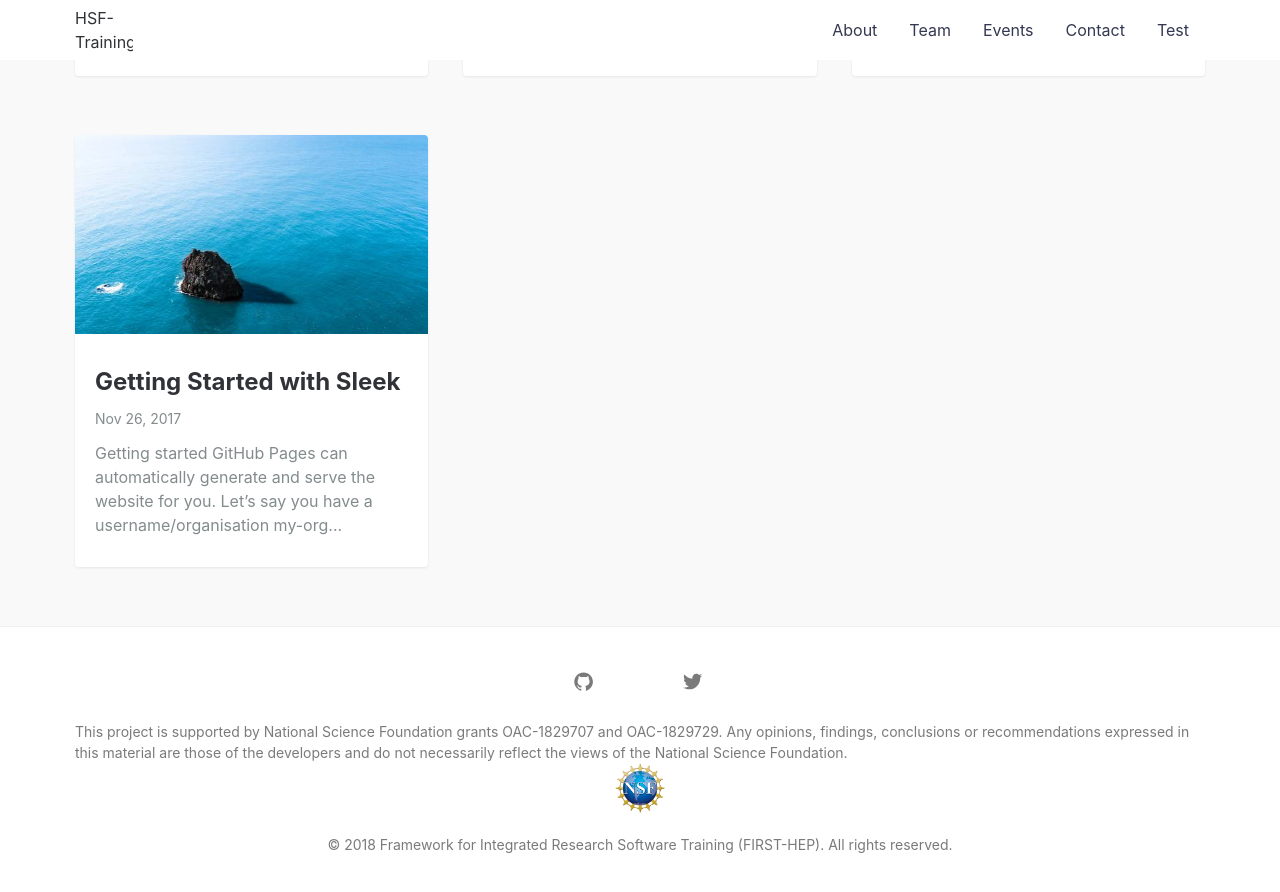
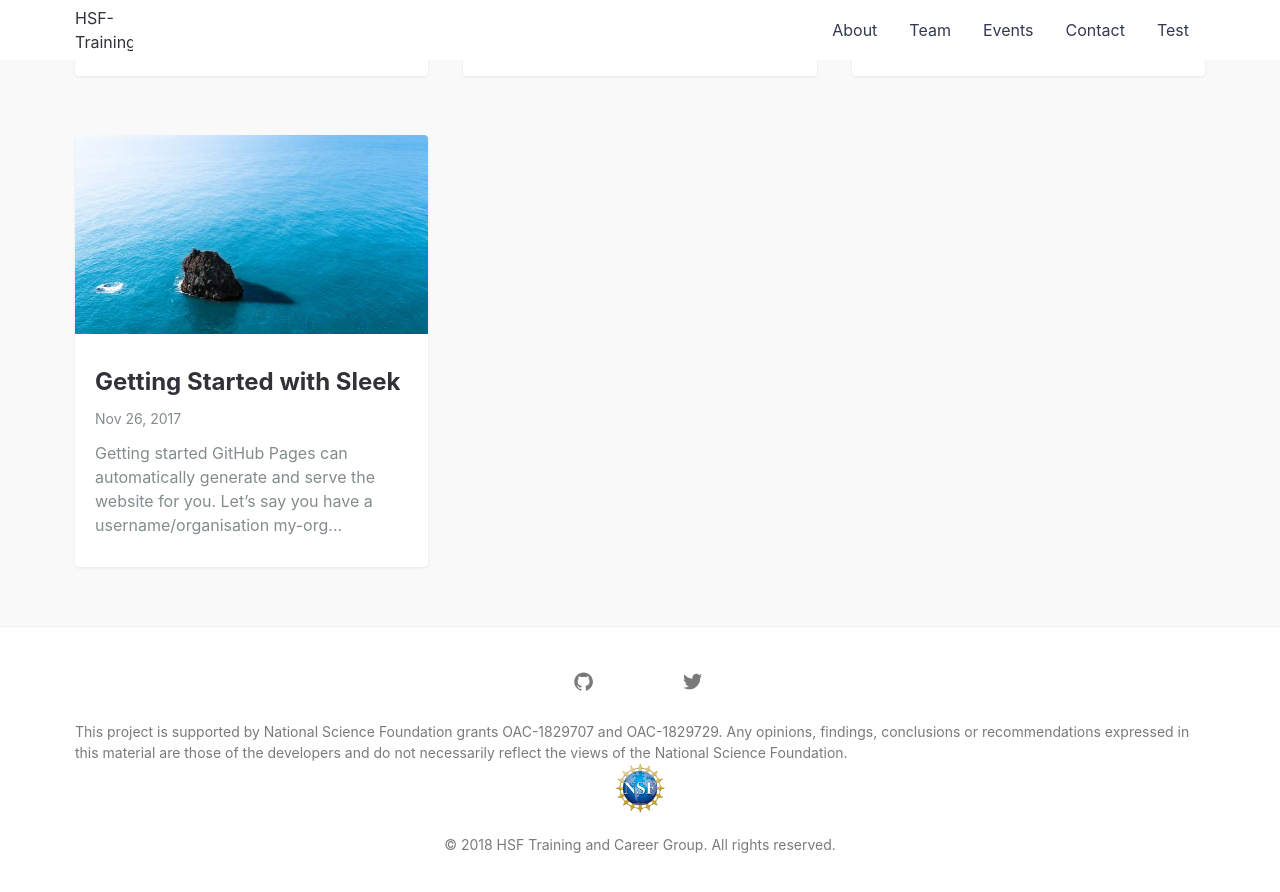
Before and after one commit to fatala22/HSF_TRAINING, a Jekyll site: the page built from index.md, in a window 1280 px wide and 900 px high, scrolled down 1128 px. Shown: the top 892 px of the window. Built offline with Jekyll 4.4.1, drawn with Linux system fonts in a browser that asks for light colours; some of the changed text lies outside the part shown.

Commit message:
title change

```diff
--- a/_config.yml
+++ b/_config.yml
@@ -13,8 +13,11 @@
 # you will see them accessed via {{ site.title }}, {{ site.email }}, and so on.
 # You can create any custom variable you would like, and they will be accessible
 # in the templates via {{ site.myvariable }}.
-title: Framework for Integrated Research Software Training (FIRST-HEP) # your site title
-email: Peter.Elmer@cern.ch
+#title: Framework for Integrated Research Software Training (FIRST-HEP) # your site title
+title: HSF Training and Career Group # your site title
+
+#email: Peter.Elmer@cern.ch
+email: malik@fnal.gov
 description: >- # this means to ignore newlines until "baseurl:"
   Write an awesome description for your new site here. You can edit this
   line in _config.yml. It will appear in your document head meta (for
--- a/_includes/head.html
+++ b/_includes/head.html
@@ -12,8 +12,8 @@
   <link rel="mask-icon" href="{{ '/assets/img/icons/safari-pinned-tab.svg?v=qA3OXqyw77' | relative_url }}" color="#5bbad5">
   <!--[if IE]><link rel="shortcut icon" href="/assets/img/icons/favicon.ico?v=qA3OXqyw77"><![endif]-->
   <link rel="shortcut icon" href="{{ '/assets/img/icons/favicon.ico?v=qA3OXqyw77' | relative_url }}">
-  <meta name="apple-mobile-web-app-title" content="FIRST-HEP">
-  <meta name="application-name" content="FIRST-HEP">
+  <meta name="apple-mobile-web-app-title" content="HSF-Training">
+  <meta name="application-name" content="HSF-Training">
   <meta name="msapplication-config" content="{{ '/assets/img/icons/browserconfig.xml?v=qA3OXqyw77' | relative_url }}">
   <meta name="theme-color" content="#ffffff">
 
--- a/_layouts/default.html
+++ b/_layouts/default.html
@@ -20,7 +20,7 @@
 
     <div class="hero lazyload" data-bg="{{site.url}}/assets/img/codashep2017-mattson-class-IMG_6311-small.JPG">
       <div class="hero__wrap">
-        <h1 class="hero__title">Framework for Integrated Research Software Training</h1>
+        <h1 class="hero__title">HSF - Training and Career</h1>
         <h2 style="color:white;">in High Energy Physics</h2>
       </div>
     </div>
```
